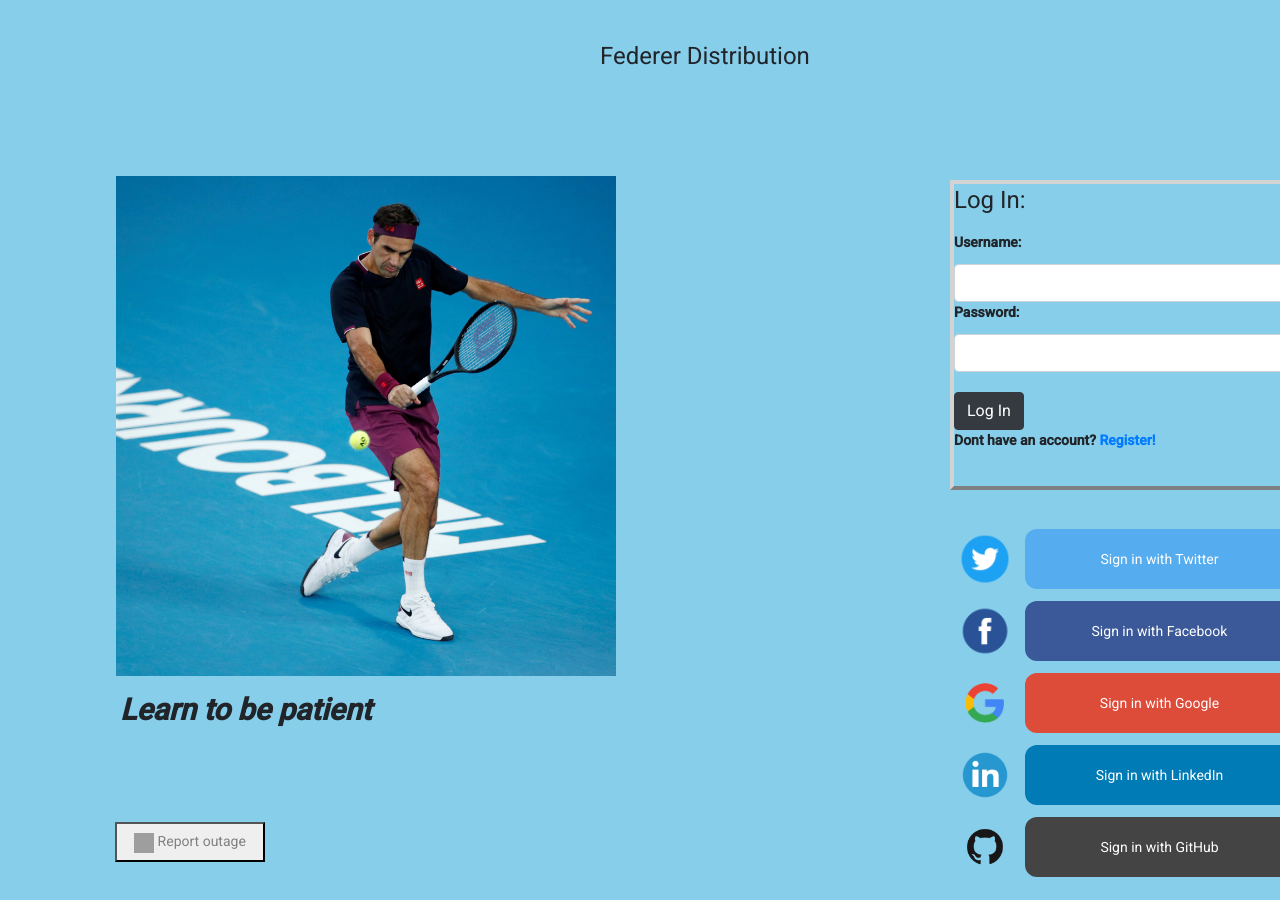
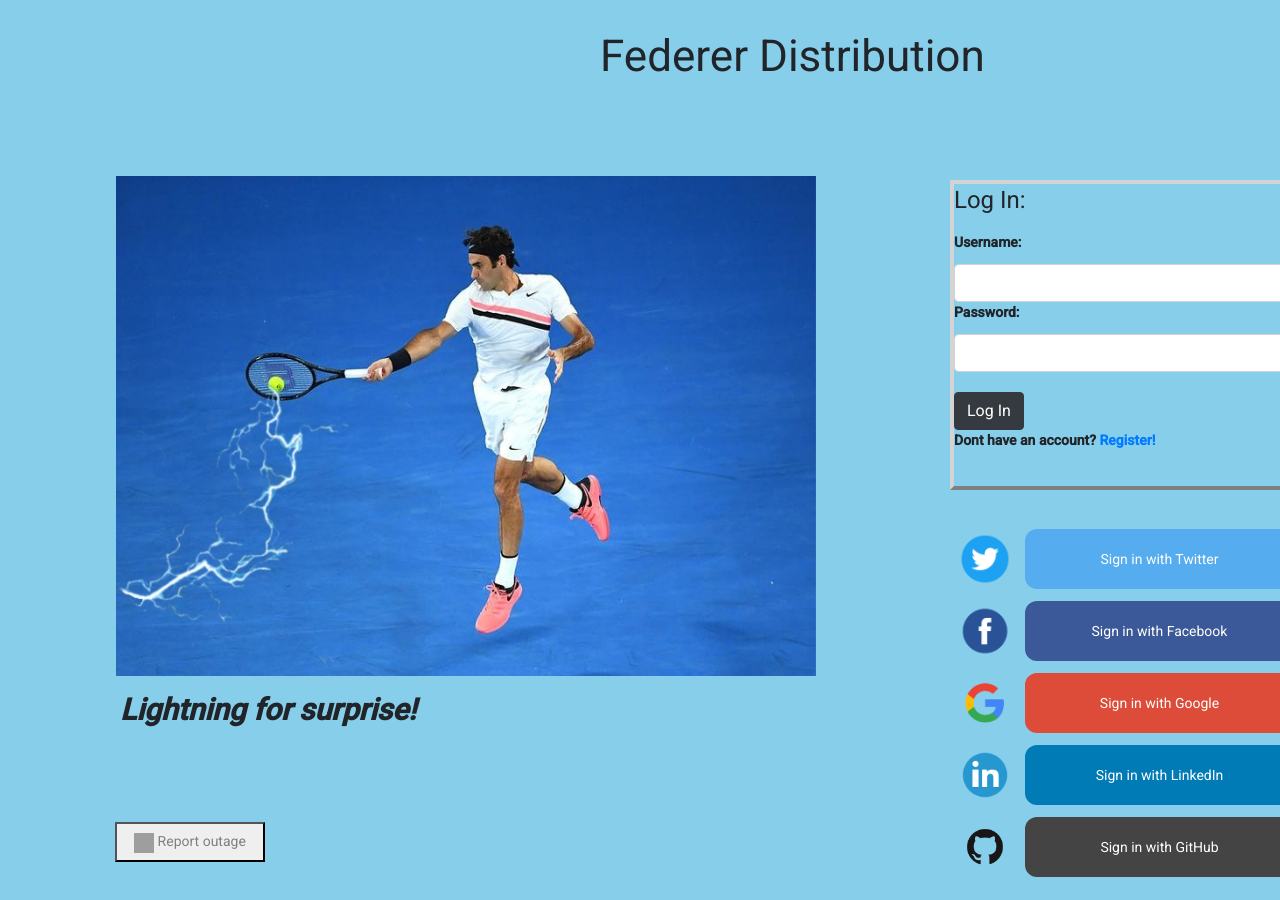
Before and after one commit to slavke01/AnguWarriors, an Angular app: page / in a window 1280 px wide. Built offline with nearby package versions, Linux system fonts and the light colour scheme; grey boxes are pictures that could not be loaded.

Commit message:
Male izmene

```diff
--- a/src/app/login-comp/login-comp.component.css
+++ b/src/app/login-comp/login-comp.component.css
@@ -14,7 +14,7 @@
     position: absolute;
     margin-left: 15px;
     margin-top: 75px;
-    width: 500px;
+    width: 700px;
     height: 500px;
   }
  .login-comp{
--- a/src/app/login-comp/login-comp.component.html
+++ b/src/app/login-comp/login-comp.component.html
@@ -1,12 +1,12 @@
 <div class="login-comp">
-  <h1 style="position: absolute;top: 40px; left: 600px;">Federer Distribution</h1>
+  <h1 style="position: absolute;top: 40px; left: 600px; font-size: 44px;">Federer Distribution</h1>
 <table>
   <tr>
 
     <th>
       <div>
-      <img class="fed" src="{{ federer }}" />
-      <label style="font-style: oblique; font-size: 30px; position: absolute; left: 120px; top: 700px;"> Learn to be patient</label>
+      <img class="fed"  src="{{ federer }}" />
+      <label style="font-style: oblique; font-size: 30px; position: absolute; left: 120px; top: 700px;"> Lightning for surprise!</label>
       </div>
     </th>
 
--- a/src/app/login-comp/login-comp.component.ts
+++ b/src/app/login-comp/login-comp.component.ts
@@ -9,7 +9,7 @@ export class LoginCompComponent implements OnInit {
 
   username=null;
   password=null;
-  federer="assets/federer.jpg";
+  federer="assets/rfl.jpg";
   show=true;
   constructor() { }
 
--- a/src/app/reg-comp/reg-comp.component.html
+++ b/src/app/reg-comp/reg-comp.component.html
@@ -1,5 +1,5 @@
 <div class="reg-comp">
-<h3 style="font-size: 60px;" >Registruj se molim te</h3>
+<h2  >Registruj se</h2>
 <table>
 
 
```
Also changed, not shown: src/assets/rfl.jpg (added).
